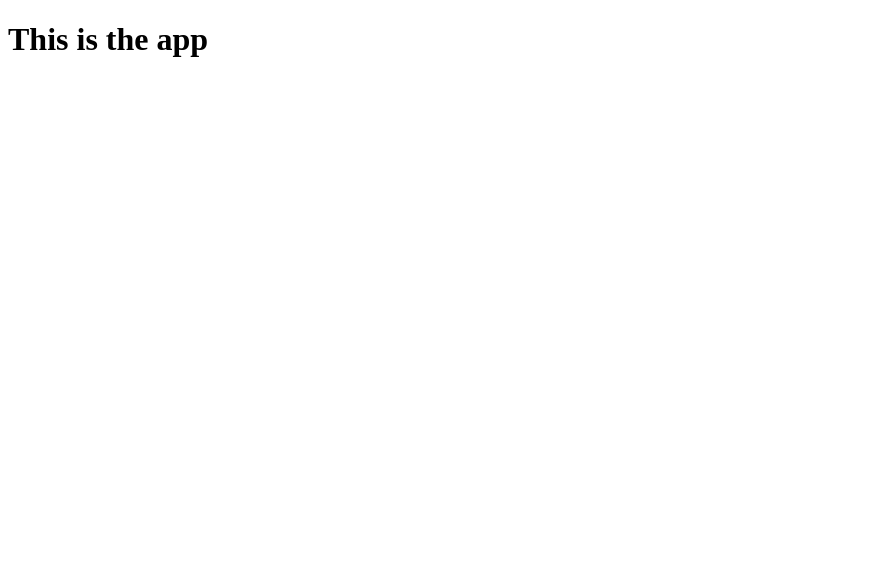
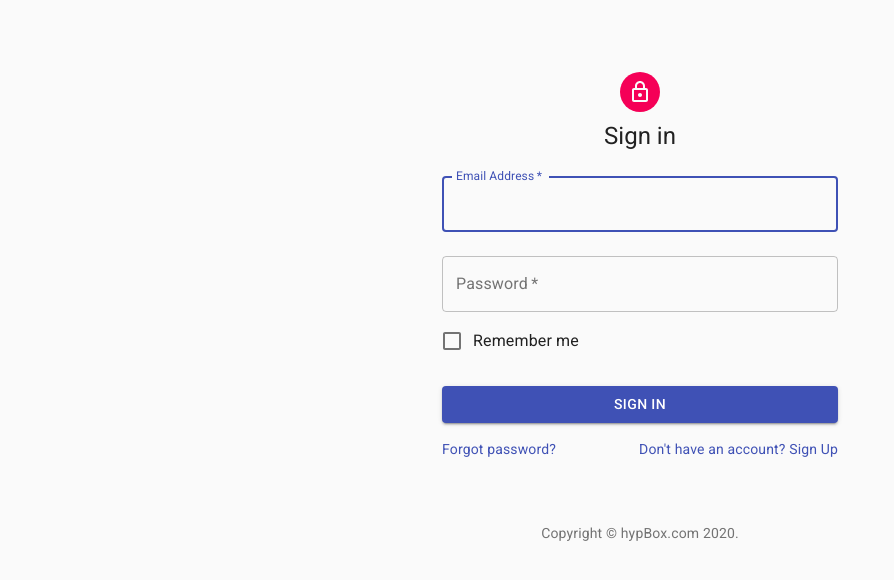
Before and after one commit to hypBox/lab, a React (Create React App) app: page /login in a window 1280 px wide. Shown: the top 580 px of the page, without its empty margins (0-894 px from the left). Built offline with nearby package versions, Linux system fonts and the light colour scheme.

Commit message:
add login page

```diff
--- a/package.json
+++ b/package.json
@@ -3,6 +3,8 @@
   "version": "0.1.0",
   "private": true,
   "dependencies": {
+    "@material-ui/core": "^4.9.14",
+    "@material-ui/icons": "^4.9.1",
     "@testing-library/jest-dom": "^4.2.4",
     "@testing-library/react": "^9.3.2",
     "@testing-library/user-event": "^7.1.2",
--- a/public/index.html
+++ b/public/index.html
@@ -24,7 +24,11 @@
       work correctly both with client-side routing and a non-root public URL.
       Learn how to configure a non-root public URL by running `npm run build`.
     -->
-    <title>React App</title>
+    <title>hypBox Lab</title>
+    <link
+      rel="stylesheet"
+      href="https://fonts.googleapis.com/css?family=Roboto:300,400,500,700&display=swap"
+    />
   </head>
   <body>
     <noscript>You need to enable JavaScript to run this app.</noscript>
--- a/src/App.tsx
+++ b/src/App.tsx
@@ -1,11 +1,20 @@
 import React from "react"
-// import Route from 'react-router-dom';
+import { Route, Switch } from "react-router-dom"
+
+import PageNotFound from "./pages/PageNotFound"
+import Dashboard from "./pages/Dashboard"
+import Profile from "./pages/Profile"
 
 function App() {
   return (
-    <div>
-      <h1>This is the app</h1>
-    </div>
+    <>
+      <h1>This is header</h1>
+      <Switch>
+        <Route path="/" exact component={Dashboard} />
+        <Route path="/profile" component={Profile} />
+        <Route component={PageNotFound} />
+      </Switch>
+    </>
   )
 }
 
--- a/src/index.tsx
+++ b/src/index.tsx
@@ -1,14 +1,19 @@
 import React from "react"
 import ReactDOM from "react-dom"
 import App from "./App"
+import Login from "./pages/Login"
 import * as serviceWorker from "./serviceWorker"
 
 import { BrowserRouter as Router } from "react-router-dom"
+import { Route, Switch } from "react-router-dom"
 
 ReactDOM.render(
   <React.StrictMode>
     <Router>
-      <App />
+      <Switch>
+        <Route path="/login" component={Login} />
+        <Route path="/" component={App} />
+      </Switch>
     </Router>
   </React.StrictMode>,
   document.getElementById("root")
--- /dev/null
+++ b/src/pages/Dashboard.tsx
@@ -0,0 +1,11 @@
+import React from "react"
+
+const dashboard = () => {
+  return (
+    <>
+      <h1>THis is dashboard</h1>
+    </>
+  )
+}
+
+export default dashboard
--- /dev/null
+++ b/src/pages/Login.tsx
@@ -0,0 +1,117 @@
+import React from "react"
+import Avatar from "@material-ui/core/Avatar"
+import Button from "@material-ui/core/Button"
+import CssBaseline from "@material-ui/core/CssBaseline"
+import TextField from "@material-ui/core/TextField"
+import FormControlLabel from "@material-ui/core/FormControlLabel"
+import Checkbox from "@material-ui/core/Checkbox"
+import Link from "@material-ui/core/Link"
+import Grid from "@material-ui/core/Grid"
+import Box from "@material-ui/core/Box"
+import LockOutlinedIcon from "@material-ui/icons/LockOutlined"
+import Typography from "@material-ui/core/Typography"
+import { makeStyles } from "@material-ui/core/styles"
+import Container from "@material-ui/core/Container"
+
+function Copyright() {
+  return (
+    <Typography variant="body2" color="textSecondary" align="center">
+      {"Copyright © "}
+      <Link color="inherit" href="http://hypbox.com/">
+        hypBox.com
+      </Link>{" "}
+      {new Date().getFullYear()}
+      {"."}
+    </Typography>
+  )
+}
+
+const useStyles = makeStyles((theme) => ({
+  paper: {
+    marginTop: theme.spacing(8),
+    display: "flex",
+    flexDirection: "column",
+    alignItems: "center",
+  },
+  avatar: {
+    margin: theme.spacing(1),
+    backgroundColor: theme.palette.secondary.main,
+  },
+  form: {
+    width: "100%", // Fix IE 11 issue.
+    marginTop: theme.spacing(1),
+  },
+  submit: {
+    margin: theme.spacing(3, 0, 2),
+  },
+}))
+
+export default function SignIn() {
+  const classes = useStyles()
+
+  return (
+    <Container component="main" maxWidth="xs">
+      <CssBaseline />
+      <div className={classes.paper}>
+        <Avatar className={classes.avatar}>
+          <LockOutlinedIcon />
+        </Avatar>
+        <Typography component="h1" variant="h5">
+          Sign in
+        </Typography>
+        <form className={classes.form} noValidate>
+          <TextField
+            variant="outlined"
+            margin="normal"
+            required
+            fullWidth
+            id="email"
+            label="Email Address"
+            name="email"
+            autoComplete="email"
+            autoFocus
+          />
+          <TextField
+            variant="outlined"
+            margin="normal"
+            required
+            fullWidth
+            name="password"
+            label="Password"
+            type="password"
+            id="password"
+            autoComplete="current-password"
+          />
+          <FormControlLabel
+            control={<Checkbox value="remember" color="primary" />}
+            label="Remember me"
+          />
+          <Button
+            type="submit"
+            fullWidth
+            variant="contained"
+            color="primary"
+            className={classes.submit}
+          >
+            Sign In
+          </Button>
+          <Grid container>
+            <Grid item xs>
+              <Link href="#" variant="body2">
+                Forgot password?
+              </Link>
+            </Grid>
+            <Grid item>
+              <Link href="#" variant="body2">
+                {"Don't have an account? Sign Up"}
+              </Link>
+            </Grid>
+          </Grid>
+        </form>
+      </div>
+      <Box mt={8}>
+        <Copyright />
+      </Box>
+    </Container>
+  )
+}
--- /dev/null
+++ b/src/pages/PageNotFound.tsx
@@ -0,0 +1,7 @@
+import React from "react"
+
+const pageNotFound = () => {
+  return <h1>404 Page Not Found</h1>
+}
+
+export default pageNotFound
--- /dev/null
+++ b/src/pages/Profile.tsx
@@ -0,0 +1,11 @@
+import React from "react"
+
+const profile = () => {
+  return (
+    <>
+      <h1>THis is profile</h1>
+    </>
+  )
+}
+
+export default profile
```
Also changed, not shown: 1 other file (tests, documents, lock files or other folders).
